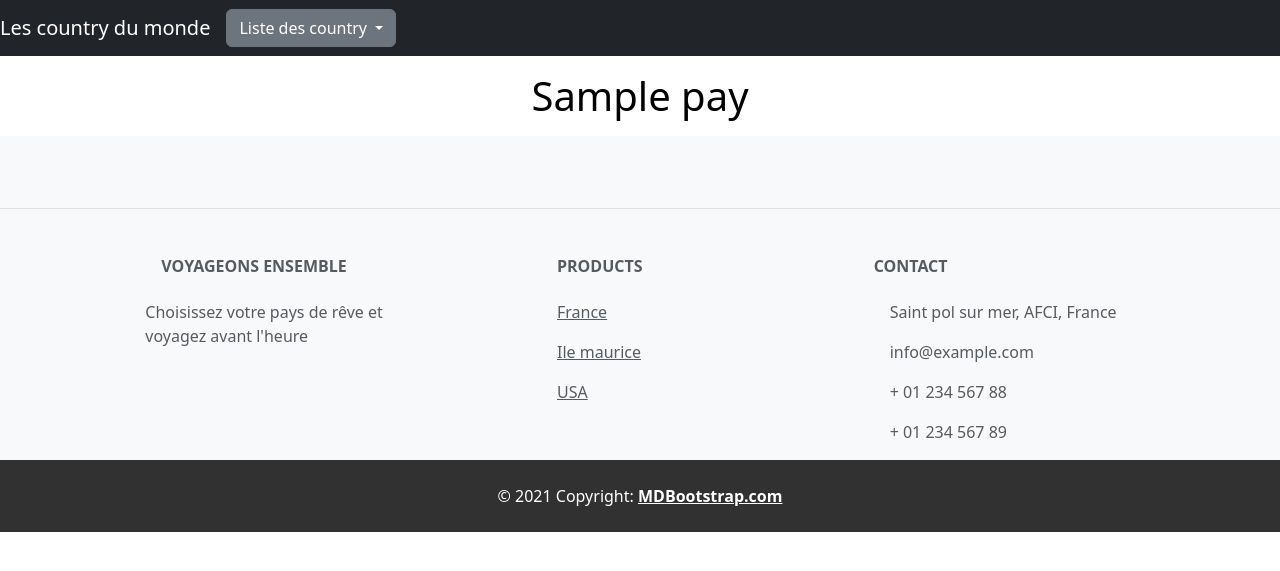
After one commit to Florentin-H/DWWMHFSynfonyPays, a Symfony app: template templates/pays/unPays.html.twig in a window 1280 px wide. The commit adds this page. Shown: the top 571 px of the page. Run offline with Twig, Linux system fonts and the light colour scheme; the template is opened without the code that fills it: most values are stand-ins (such as "Sample title", 1, 10 or a date in 2020); some libraries are stand-ins or nearby versions.

Commit message:
les pays

```diff
--- a/templates/base.html.twig
+++ b/templates/base.html.twig
@@ -19,7 +19,7 @@
   <body>
     {% include "nav.html.twig" %}
     <div class="d-flex justify-content-center">
-        {% block monTitre %} <h1 class=" p-2 m-2 text-black"></h1>{% endblock %}
+      <h1 class=" p-2 m-2 text-black">{% block monTitre %} {% endblock %}</h1>
     </div>
 
 
@@ -27,6 +27,8 @@
 
     {% endblock %}
 
+    {% include "footer.html.twig" %}
+
     <script src="https://cdn.jsdelivr.net/npm/bootstrap@5.3.0-alpha1/dist/js/bootstrap.bundle.min.js" integrity="sha384-w76AqPfDkMBDXo30jS1Sgez6pr3x5MlQ1ZAGC+nuZB+EYdgRZgiwxhTBTkF7CXvN" crossorigin="anonymous"></script>
   </body>
 </html>
--- /dev/null
+++ b/templates/footer.html.twig
@@ -0,0 +1,99 @@
+<!-- Footer -->
+<footer class="text-center text-lg-start bg-light text-muted">
+    <!-- Section: Social media -->
+    <section class="d-flex justify-content-center justify-content-lg-between p-4 border-bottom">
+
+      <!-- Left -->
+
+      <!-- Right -->
+      <div>
+        <a href="" class="me-4 text-reset">
+          <i class="fab fa-facebook-f"></i>
+        </a>
+        <a href="" class="me-4 text-reset">
+          <i class="fab fa-twitter"></i>
+        </a>
+        <a href="" class="me-4 text-reset">
+          <i class="fab fa-google"></i>
+        </a>
+        <a href="" class="me-4 text-reset">
+          <i class="fab fa-instagram"></i>
+        </a>
+        <a href="" class="me-4 text-reset">
+          <i class="fab fa-linkedin"></i>
+        </a>
+        <a href="" class="me-4 text-reset">
+          <i class="fab fa-github"></i>
+        </a>
+      </div>
+      <!-- Right -->
+    </section>
+    <!-- Section: Social media -->
+
+    <!-- Section: Links  -->
+    <section class="">
+      <div class="container text-center text-md-start mt-5">
+        <!-- Grid row -->
+        <div class="row mt-3">
+          <!-- Grid column -->
+          <div class="col-md-3 col-lg-4 col-xl-3 mx-auto mb-4">
+            <!-- Content -->
+            <h6 class="text-uppercase fw-bold mb-4">
+              <i class="fas fa-gem me-3"></i>Voyageons ensemble
+            </h6>
+            <p>
+              Choisissez votre pays de rêve et voyagez avant l'heure
+            </p>
+          </div>
+          <!-- Grid column -->
+
+          <!-- Grid column -->
+          <div class="col-md-2 col-lg-2 col-xl-2 mx-auto mb-4">
+            <!-- Links -->
+            <h6 class="text-uppercase fw-bold mb-4">
+              Products
+            </h6>
+            <p>
+              <a href="#!" class="text-reset">France</a>
+            </p>
+            <p>
+              <a href="#!" class="text-reset">Ile maurice</a>
+            </p>
+            <p>
+              <a href="#!" class="text-reset">USA</a>
+            </p>
+
+          </div>
+          <!-- Grid column -->
+
+          <!-- Grid column -->
+
+          <!-- Grid column -->
+
+          <!-- Grid column -->
+          <div class="col-md-4 col-lg-3 col-xl-3 mx-auto mb-md-0 mb-4">
+            <!-- Links -->
+            <h6 class="text-uppercase fw-bold mb-4">Contact</h6>
+            <p><i class="fas fa-home me-3"></i> Saint pol sur mer, AFCI, France</p>
+            <p>
+              <i class="fas fa-envelope me-3"></i>
+              info@example.com
+            </p>
+            <p><i class="fas fa-phone me-3"></i> + 01 234 567 88</p>
+            <p><i class="fas fa-print me-3"></i> + 01 234 567 89</p>
+          </div>
+          <!-- Grid column -->
+        </div>
+        <!-- Grid row -->
+      </div>
+    </section>
+    <!-- Section: Links  -->
+
+    <!-- Copyright -->
+    <div class="text-center text-white p-4" style="background-color: rgba(22, 22, 22, 0.877);">
+      © 2021 Copyright:
+      <a class="text-reset  fw-bold " href="https://mdbootstrap.com/">MDBootstrap.com</a>
+    </div>
+    <!-- Copyright -->
+  </footer>
+  <!-- Footer -->
--- a/templates/nav.html.twig
+++ b/templates/nav.html.twig
@@ -1,5 +1,5 @@
 <nav class="navbar navbar-expand-lg navbar-dark bg-dark">
-    <a class="navbar-brand" href="{{path("accueil")}}">Les pays du monde</a>
+    <a class="navbar-brand" href="{{path("accueil")}}">Les country du monde</a>
     <button class="navbar-toggler" type="button" data-toggle="collapse" data-target="#navbarSupportedContent" aria-controls="navbarSupportedContent" aria-expanded="false" aria-label="Toggle navigation">
       <span class="navbar-toggler-icon"></span>
     </button>
@@ -11,14 +11,15 @@
         <li class="nav-item dropdown">
 
             <a class="btn btn-secondary dropdown-toggle" type="button" id="dropdownMenuButton1" data-bs-toggle="dropdown" aria-expanded="true">
-              Liste des pays
+              Liste des country
             </a>
-            <ul class="dropdown-menu" aria-labelledby="dropdownMenuButton1">
-              <li><a class="dropdown-item" href="#">France</a></li>
-              <li><a class="dropdown-item" href="#">USA</a></li>
-              <li><a class="dropdown-item" href="#">Ile Maurice</a></li>
+            {# <ul class="dropdown-menu" aria-labelledby="dropdownMenuButton1">
+              {% for chaquePays in pays %}
+              <li><a class="dropdown-item" href="{{path(chaquePays.nom)}}">{{chaquePays.nom}}</a></li>
+
             </ul>
             </li>
+            {% endfor %} #}
 
           </div>
 
--- /dev/null
+++ b/templates/pays/unPays.html.twig
@@ -0,0 +1,9 @@
+{% extends 'base.html.twig' %}
+{% block title %}Le voyage autour du monde
+{% endblock %}
+{%block monTitre %}{{pays.nom}}
+{% endblock %}
+{% block body %}
+
+	</table>
+{% endblock %}
```
Also changed, not shown: src/Controller/PaysController.php (+6 -6 lines), src/Entity/Pays.php (+23 -13 lines), templates/pays/index.html.twig (deleted, +0 -9 lines), templates/pays/pays.html.twig (+21 -24 lines), public/css/main.css (added), public/images/pays/USA.png.
